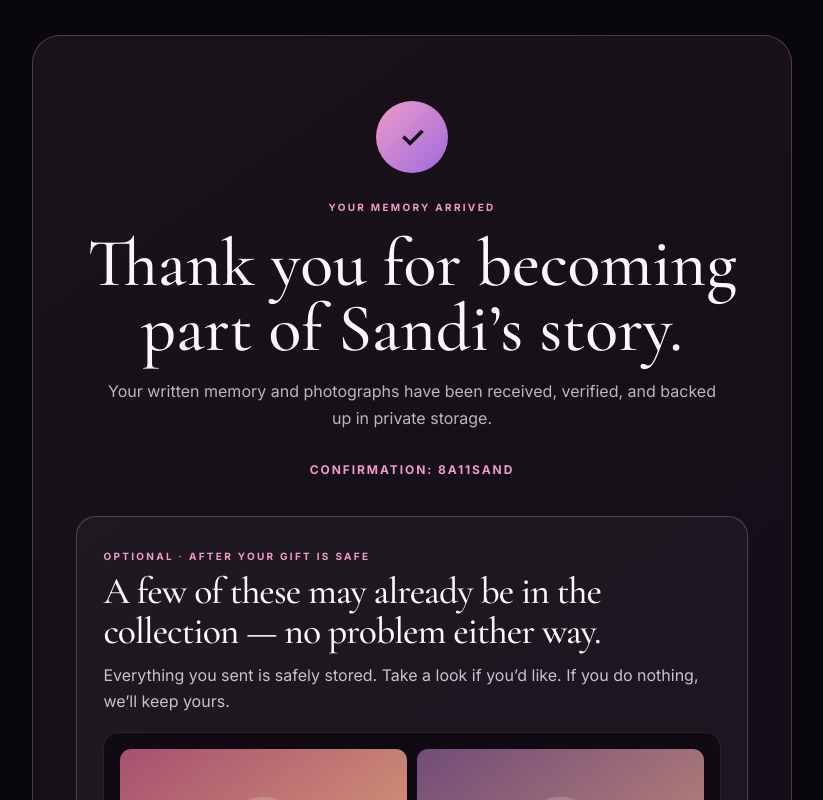
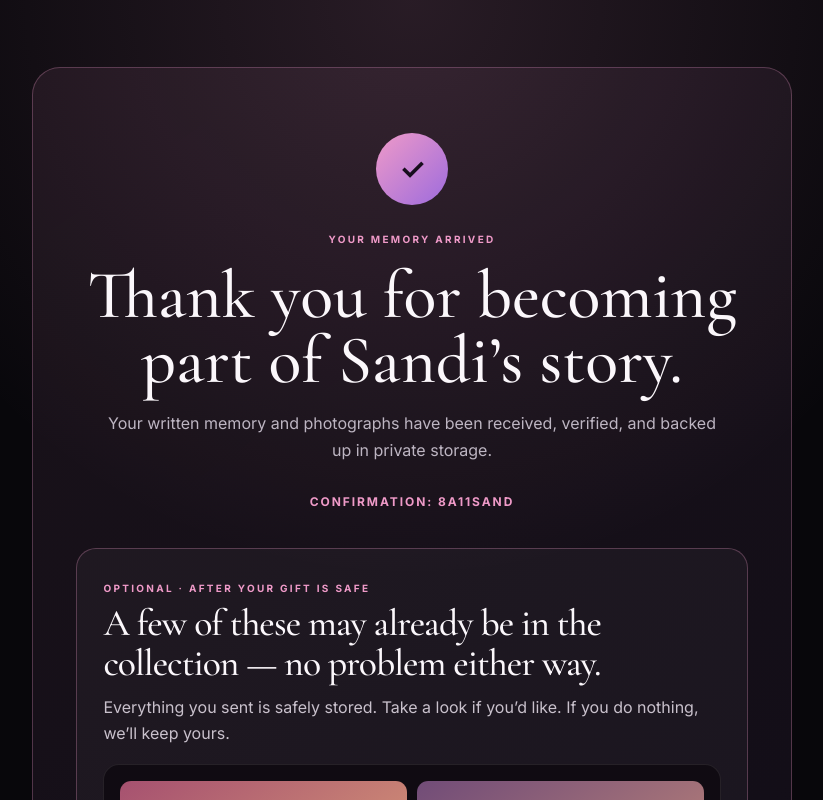
Before and after one commit to taldagan731/sandi50th, a Next.js app: page /duplicate-review-preview in a window 1280 px wide. Shown: the top 800 px of the page, without its empty margins (228-1051 px from the left). Built offline with nearby package versions, Linux system fonts and the light colour scheme.

Commit message:
Frame local duplicate review preview

```diff
--- a/app/globals.css
+++ b/app/globals.css
@@ -218,3 +218,5 @@
 .duplicateStudioActions button{min-height:44px;border:1px solid rgba(215,177,108,.36);border-radius:999px;background:transparent;color:#f7efe5;padding:.65rem .9rem;cursor:pointer}
 .duplicateStudioActions button:first-child{background:#d7b16c;color:#160d16;font-weight:700}
 @media(max-width:700px){.duplicateStudioHeader{display:grid}.duplicateStudioHeader dl{width:100%}.duplicateStudioMedia{grid-template-columns:repeat(2,minmax(0,1fr))}.duplicateStudioActions{display:grid}.duplicateStudioGroup>header{display:grid}}
+
+.duplicatePreviewPage{min-height:100dvh;padding:2rem 1rem;background:radial-gradient(circle at 50% 0,rgba(239,154,200,.14),transparent 38%),var(--bg)}
```
